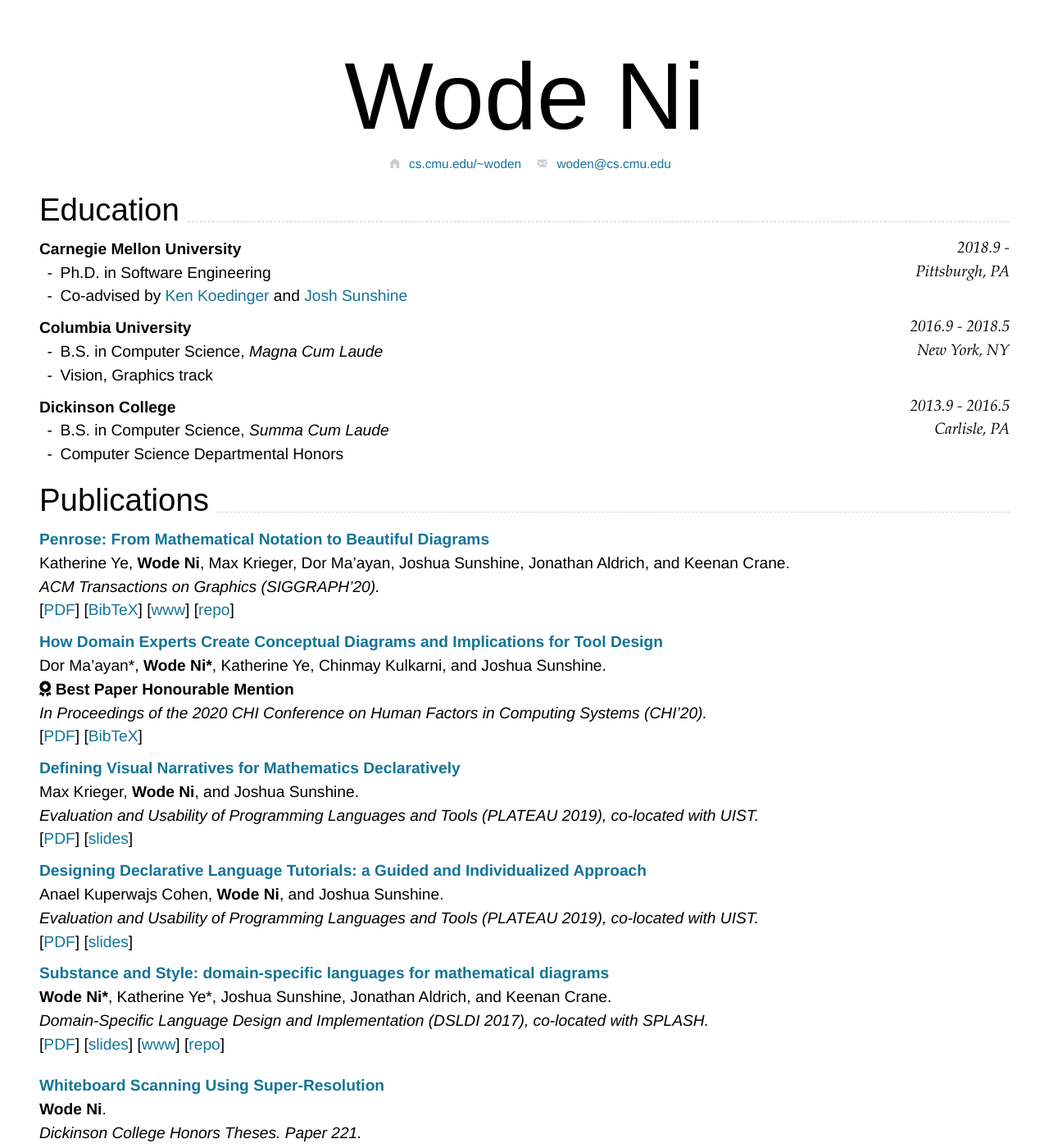
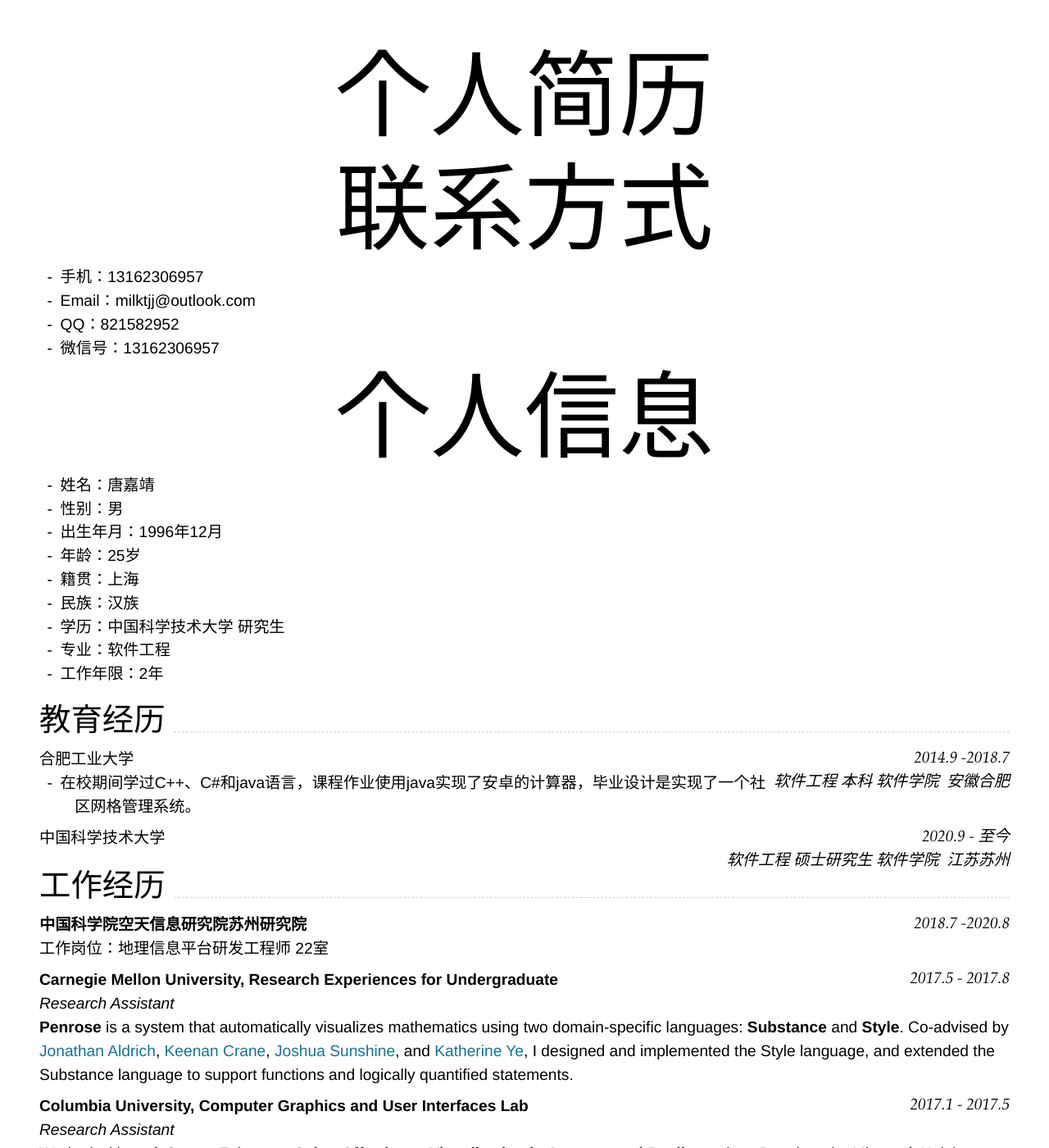
Before and after one commit to milktjj-USTC/mk, a Jekyll site: the page built from index.md, in a window 1280 px wide and 1400 px high. Shown: the whole window at 82% size. Built offline with Jekyll 4.4.1, drawn with Linux system fonts in a browser that asks for light colours; nearby versions of some CDN libraries; some of the changed text lies outside the part shown.

Commit message:
update index

````diff
--- a/index.md
+++ b/index.md
@@ -9,99 +9,48 @@ homepage:
   text: cs.cmu.edu/~woden
 ---
 
-# Wode **Ni**
+# 个人简历
 
-<!--
-include contact information from the front matter
-Supported arguments:
-    - homepage: url, text
-    - phone
-    - email
--->
+# 联系方式
+- 手机：13162306957
+- Email：milktjj@outlook.com
+- QQ：821582952
+- 微信号：13162306957
 
-{% include cv-contact.html %}
 
-## Education
+# 个人信息
 
-### **Carnegie Mellon University** `2018.9 -`
+ - 姓名：唐嘉靖
+ - 性别：男
+ - 出生年月：1996年12月
+ - 年龄：25岁
+ - 籍贯：上海
+ - 民族：汉族
+ - 学历：中国科学技术大学 研究生
+ - 专业：软件工程
+ - 工作年限：2年
+
+## 教育经历
+
+### 合肥工业大学 `2014.9 -2018.7`
 
 ```
-Pittsburgh, PA
+软件工程 本科 软件学院  安徽合肥
 ```
 
-- Ph.D. in Software Engineering
-- Co-advised by [Ken Koedinger](http://pact.cs.cmu.edu/koedinger.html) and [Josh Sunshine](http://www.cs.cmu.edu/~jssunshi/)
+- 在校期间学过C++、C#和java语言，课程作业使用java实现了安卓的计算器，毕业设计是实现了一个社区网格管理系统。
 
-### **Columbia University** `2016.9 - 2018.5`
+### 中国科学技术大学 `2020.9 - 至今 `
 
 ```
-New York, NY
+软件工程 硕士研究生 软件学院  江苏苏州
 ```
 
-- B.S. in Computer Science, _Magna Cum Laude_
-- Vision, Graphics track
+## 工作经历
 
-### **Dickinson College** `2013.9 - 2016.5`
+### **中国科学院空天信息研究院苏州研究院** `2018.7 -2020.8`
 
-```
-Carlisle, PA
-```
-
-- B.S. in Computer Science, _Summa Cum Laude_
-- Computer Science Departmental Honors
-
-## Publications
-
-### [**Penrose: From Mathematical Notation to Beautiful Diagrams**](http://penrose.ink/media/Penrose_SIGGRAPH2020.pdf)
-Katherine Ye, **Wode Ni**, Max Krieger, Dor Ma'ayan, Joshua Sunshine, Jonathan Aldrich, and Keenan Crane.<br>
-_ACM Transactions on Graphics (SIGGRAPH'20)._<br>
-[[PDF](http://penrose.ink/media/Penrose_SIGGRAPH2020.pdf)]
-[[BibTeX]({{ page.homepage.url }}/assets/siggraph20-penrose.txt)]
-[[www](http://penrose.ink/siggraph20.html)]
-[[repo](https://github.com/penrose/penrose)]
-
-### [**How Domain Experts Create Conceptual Diagrams and Implications for Tool Design**]({{ page.homepage.url }}/assets/chi-20-natural-diagramming.pdf)
-
-Dor Ma'ayan\*, **Wode Ni\***, Katherine Ye, Chinmay Kulkarni, and Joshua Sunshine.<br>
-<i class="fas fa-award"></i> <strong>Best Paper Honourable Mention</strong><br>
-_In Proceedings of the 2020 CHI Conference on Human Factors in Computing Systems (CHI'20)._<br>
-[[PDF]({{ page.homepage.url }}/assets/chi-20-natural-diagramming.pdf)]
-[[BibTeX]({{ page.homepage.url }}/assets/chi-20-natural-diagramming.txt)]
-
-### [**Defining Visual Narratives for Mathematics Declaratively**](http://plateau-workshop.org/assets/papers-2019/9.pdf)
-
-Max Krieger, **Wode Ni**, and Joshua Sunshine.<br>
-_Evaluation and Usability of Programming Languages and Tools (PLATEAU 2019), co-located with UIST._<br>
-[[PDF](http://plateau-workshop.org/assets/papers-2019/9.pdf)]
-[[slides]({ page.homepage.url }}/aassets/plateau-19-presentation.pdf)]
-
-### [**Designing Declarative Language Tutorials: a Guided and Individualized Approach**](http://plateau-workshop.org/assets/papers-2019/2.pdf)
-
-Anael Kuperwajs Cohen, **Wode Ni**, and Joshua Sunshine.<br>
-_Evaluation and Usability of Programming Languages and Tools (PLATEAU 2019), co-located with UIST._<br>
-[[PDF](http://plateau-workshop.org/assets/papers-2019/2.pdf)]
-[[slides]({{ page.homepage.url }}/assets/plateau-19-presentation.pdf)]
-
-### [**Substance and Style: domain-specific languages for mathematical diagrams**](https://2017.splashcon.org/event/dsldi-2017-substance-and-style-domain-specific-languages-for-mathematical-diagrams)
-
-**Wode Ni\***, Katherine Ye\*, Joshua Sunshine, Jonathan Aldrich, and Keenan Crane.<br> _Domain-Specific Language Design and Implementation (DSLDI 2017), co-located with SPLASH._ <br>
-[[PDF]({{ page.homepage.url }}/assets/dsldi.pdf)]
-[[slides]({{ page.homepage.url }}/assets/dsldi-presentation.pdf)]
-[[www](http://penrose.ink)]
-[[repo](https://github.com/penrose/penrose)]
-
----
-
-### [**Whiteboard Scanning Using Super-Resolution**](http://scholar.dickinson.edu/student_honors/221/)
-
-**Wode Ni**.<br> _Dickinson College Honors Theses. Paper 221._<br>
-[[PDF]({{ page.homepage.url }}/assets/superres.pdf)]
-
-## Experience
-
-### **Microsoft Research** `2020.5 -`
-
-_Research Intern_<br>
+工作岗位：地理信息平台研发工程师   22室
 
 ### **Carnegie Mellon University, Research Experiences for Undergraduate** `2017.5 - 2017.8`
 
````
